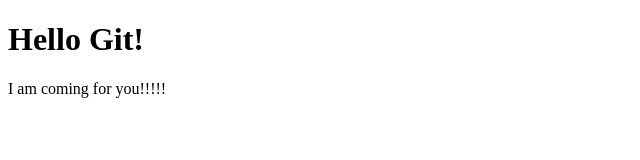
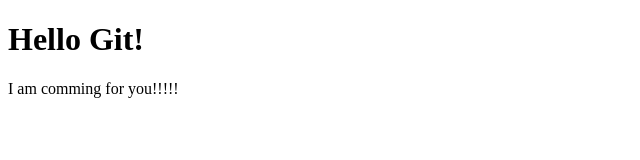
Before and after one commit to Jeff307-kib/repo-test, a plain HTML site: page index.html in a window 1280 px wide. Shown: the full height of the page, 0-640 px from the left. Drawn offline with Linux system fonts and the light colour scheme.

Commit message:
modified index.html again

```diff
--- a/index.html
+++ b/index.html
@@ -7,6 +7,6 @@
 </head>
 <body>
     <h1>Hello Git!</h1>
-    <p>I am coming for you!!!!!</p>
+    <p>I am comming for you!!!!!</p>
 </body>
 </html>
```
